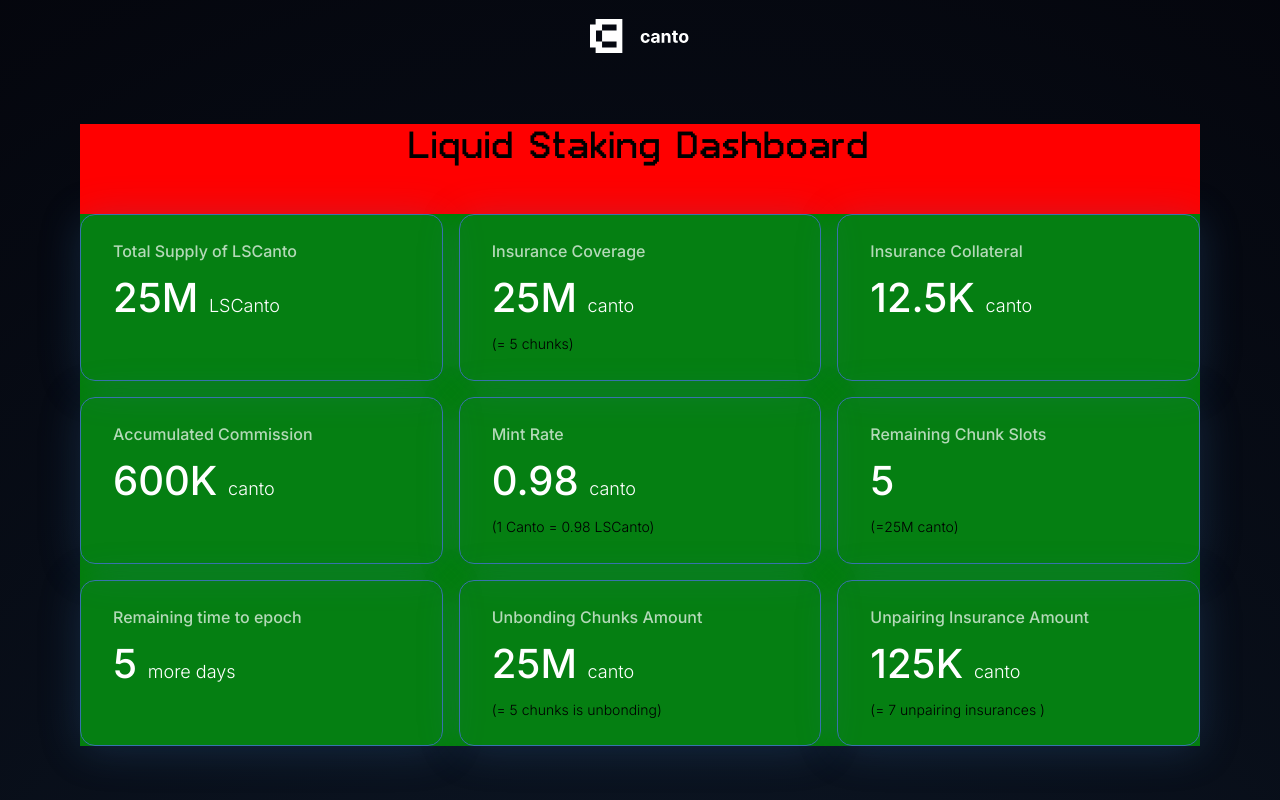
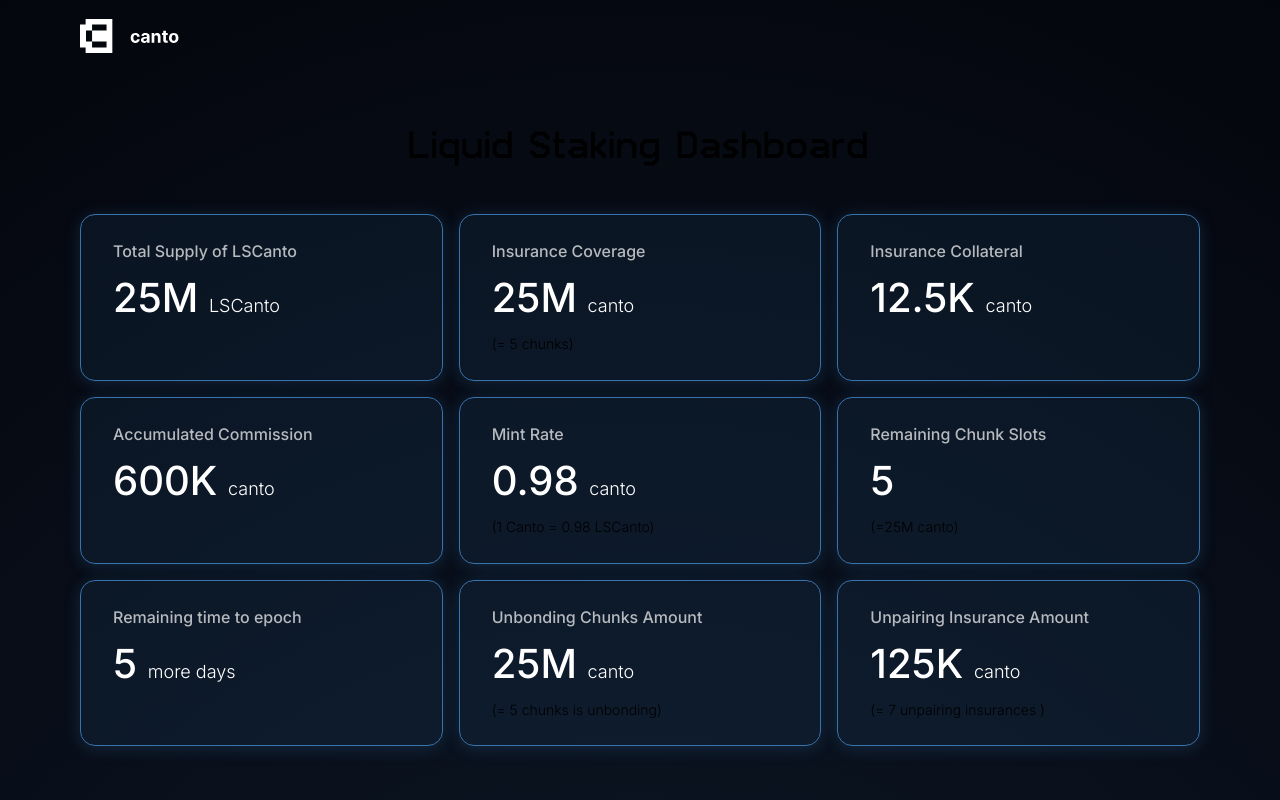
Before and after one commit to Plex-Engineer/liquid-staking, a Next.js app: page / in a window 1280 px wide. Shown: the top 800 px of the page. Built offline with nearby package versions, Linux system fonts and the light colour scheme.

Commit message:
replaced font with roboto, adjusted spacing

```diff
--- a/app/page.module.css
+++ b/app/page.module.css
@@ -21,7 +21,6 @@
     width: 100vw;
     margin: 4rem auto;
     gap: 3rem;
-    background-color: red;
 }
 
 .tiles-grid {
@@ -29,7 +28,6 @@
     grid-template-columns: repeat(auto-fit, minmax(280px, 1fr));
     grid-gap: 16px;
     width: 100%;
-    background-color: green;
 }
 .table-container {
     display: flex;
@@ -40,7 +38,6 @@
     width: 100%;
     align-items: center;
     max-width: 1120px;
-    background-color: blue;
 }
 /* Enable hover only on non-touch devices */
 @media (hover: hover) and (pointer: fine) {
--- a/app/page.tsx
+++ b/app/page.tsx
@@ -70,7 +70,11 @@
           data={result.Insurances.candidates.map((item) => Object.values(item))}
         />
       </div>
-
+      <div
+        style={{
+          height: "4.3rem",
+        }}
+      ></div>
       <Text size="lg" font="Video_Type" align="center">
         Pending Requests
       </Text>
--- a/components/card.module.css
+++ b/components/card.module.css
@@ -1,18 +1,19 @@
 .card {
     background: rgba(56, 115, 173, 0.1);
     border: 1px solid #3873ad;
-    box-shadow: 0px 4px 40px #3873ad42;
     border-radius: 15px;
     padding: 1.4rem 2rem;
     display: flex;
     flex-direction: column;
     gap: 8px;
-    transition: transform 0.2s ease-in, background 0.2s ease-in-out;
+    box-shadow: 0px 2px 16px #3873ad42;
+    transition: transform 0.2s ease-in, background 0.2s ease-in-out, box-shadow 0.2s ease-in-out;
 }
 
 .card:hover {
     transform: scale(1.01);
     background: rgba(43, 92, 141, 0.2);
+    box-shadow: 0px 4px 40px #3873ad42;
 }
 
 .card_title {
--- a/components/header.tsx
+++ b/components/header.tsx
@@ -3,7 +3,12 @@
 
 const Header = () => {
   return (
-    <div>
+    <div
+      style={{
+        width: "100%",
+        maxWidth: "1120px",
+      }}
+    >
       <Image src="/logo.svg" alt="canto" width={100} height={40} />
     </div>
   );
--- a/components/text.tsx
+++ b/components/text.tsx
@@ -1,8 +1,8 @@
-import { Inter } from "next/font/google";
+import { Roboto } from "next/font/google";
 import localFont from "next/font/local";
 
 interface Props {
-  font?: "Video_Type" | "Inter";
+  font?: "Video_Type" | "Roboto";
   weight?: "400" | "500" | "600" | "700";
   size?: "sm" | "md" | "lg";
   align?: "left" | "center" | "right";
@@ -14,7 +14,7 @@
   weight: "300",
   style: "normal",
 });
-const inter = Inter({
+const roboto = Roboto({
   weight: "400",
   subsets: ["latin"],
 });
@@ -22,7 +22,7 @@
   return (
     <p
       className={
-        props.font == "Video_Type" ? videoType.className : inter.className
+        props.font == "Video_Type" ? videoType.className : roboto.className
       }
       style={{
         fontSize:
```
